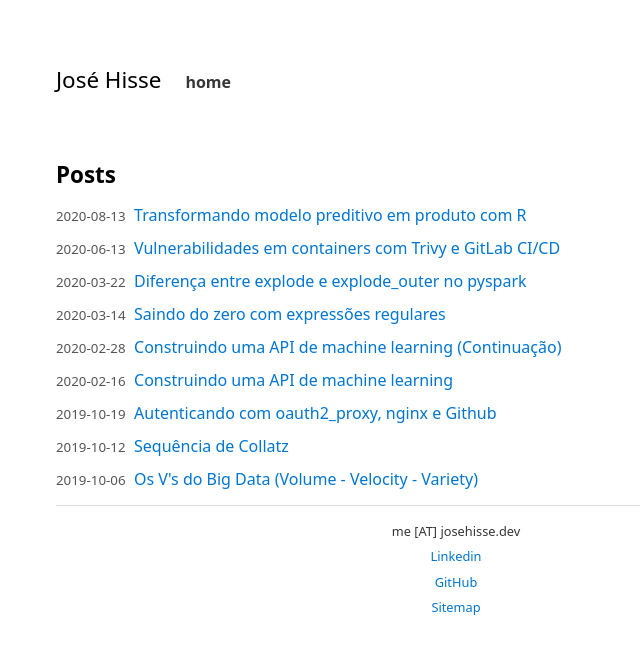
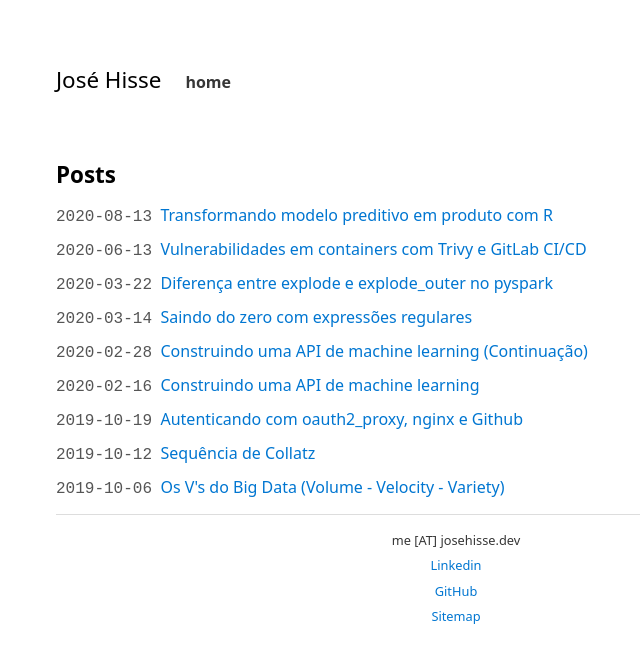
Before and after one commit to jhisse/jhisse.github.io, a Jekyll site: the page built from index.html, in a window 1280 px wide. Shown: the top 663 px of the page, without its empty margins (184-824 px from the left). Built offline with Jekyll 4.4.1, drawn with Linux system fonts in a browser that asks for light colours.

Commit message:
change font-family and size

```diff
--- a/assets/css/main.css
+++ b/assets/css/main.css
@@ -50,9 +50,11 @@ img {
   width: 100%;
 }
 
-small {
+small > time {
   margin-right: 5px;
   color: var(--text-muted);
+  font-family: monospace;
+  font-size: large;
 }
 
 .post {
```
